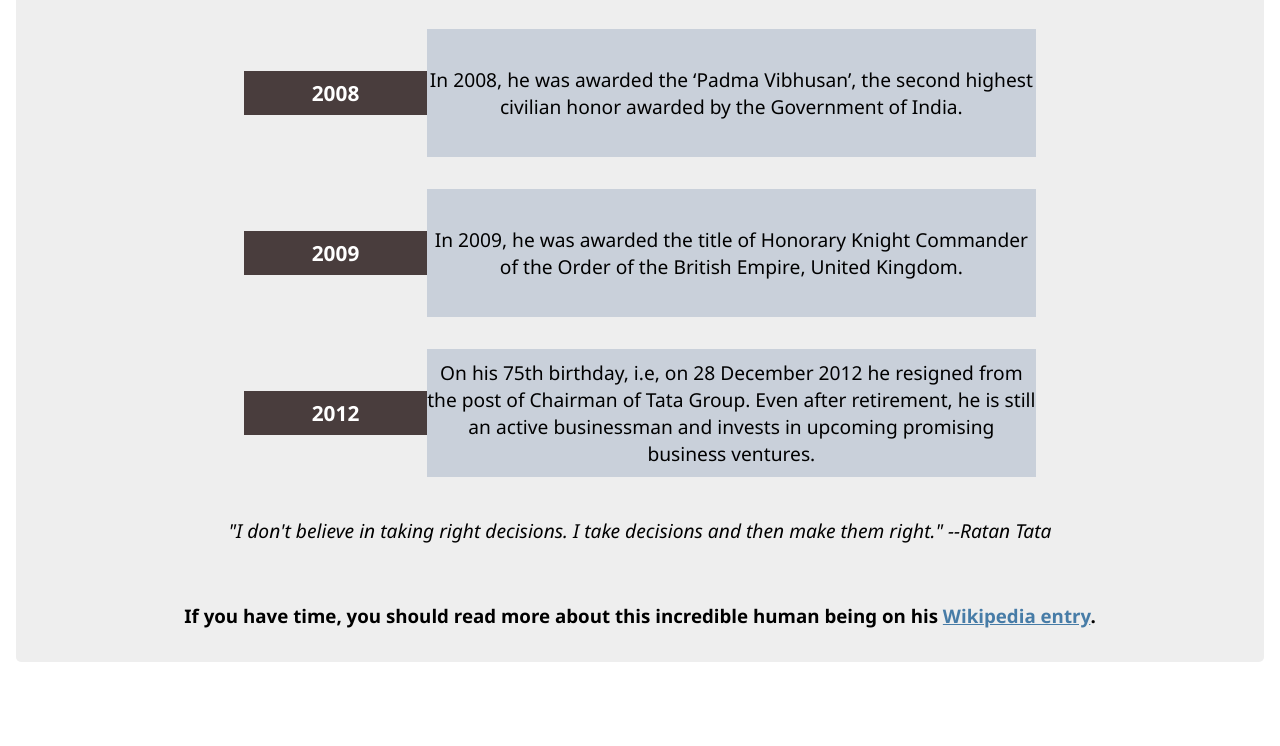
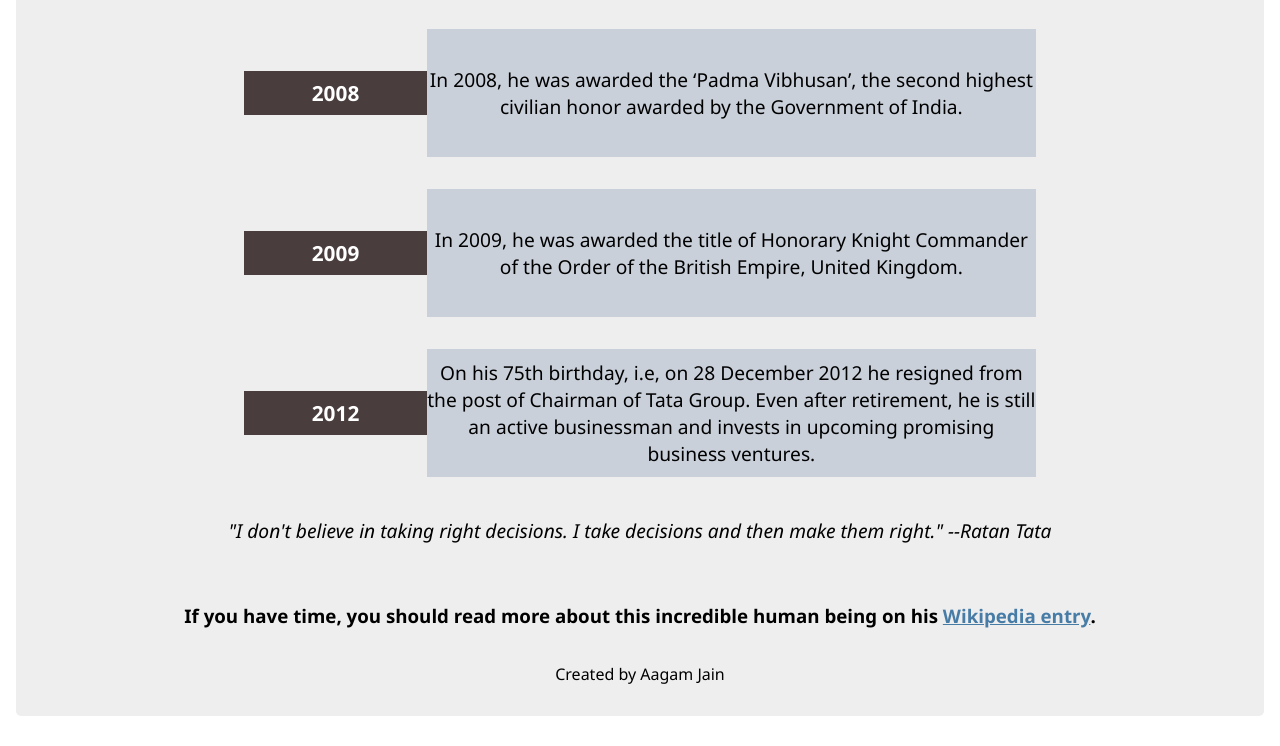
Before and after one commit to aagamjain-git/Tribute-Page-FCC, a plain HTML site: page index.html in a window 1280 px wide. Shown: the part 2309-3055 px from the top of the page. Before the commit the page ends 3001 px from the top, so only its background shows below. Drawn offline with Linux system fonts and the light colour scheme.

Commit message:
added name

```diff
--- a/index.html
+++ b/index.html
@@ -76,6 +76,9 @@
             >.
           </h3>
      </div>
+     <div>
+         <p id="owner">Created by Aagam Jain</p>
+     </div>
 
     </main>
 
--- a/main.css
+++ b/main.css
@@ -69,6 +69,11 @@ body{
   a:visited {
     color: #74638f;
   }
+  #owner
+  {
+      text-align: center;
+
+  }
   @media(min-width:40rem)
   {
       #title{
```
